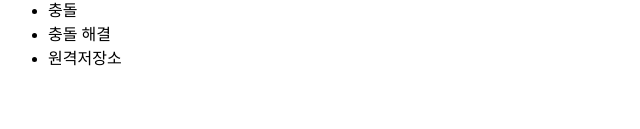
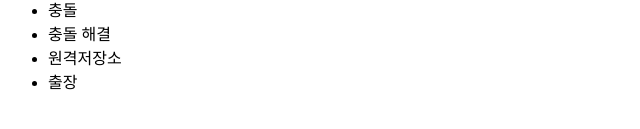
Before and after one commit to char-zaku01/open_git_himedia, a plain HTML site: page Index.html in a window 1280 px wide. Shown: the part 159-288 px from the top of the page, 0-640 px from the left. Drawn offline with Linux system fonts and the light colour scheme.

Commit message:
출장 추가

```diff
--- a/Index.html
+++ b/Index.html
@@ -15,6 +15,7 @@
 			<li>충돌</li>
 			<li>충돌 해결</li>
 			<li>원격저장소</li>
+			<li>출장</li>
 		</ul>
 	</body>
 </html>
```
